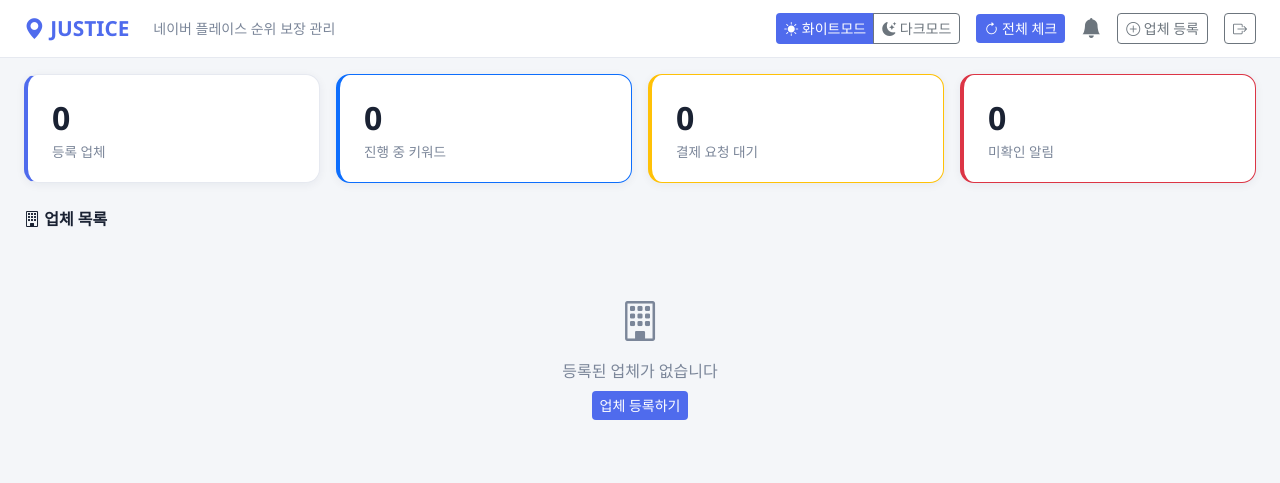
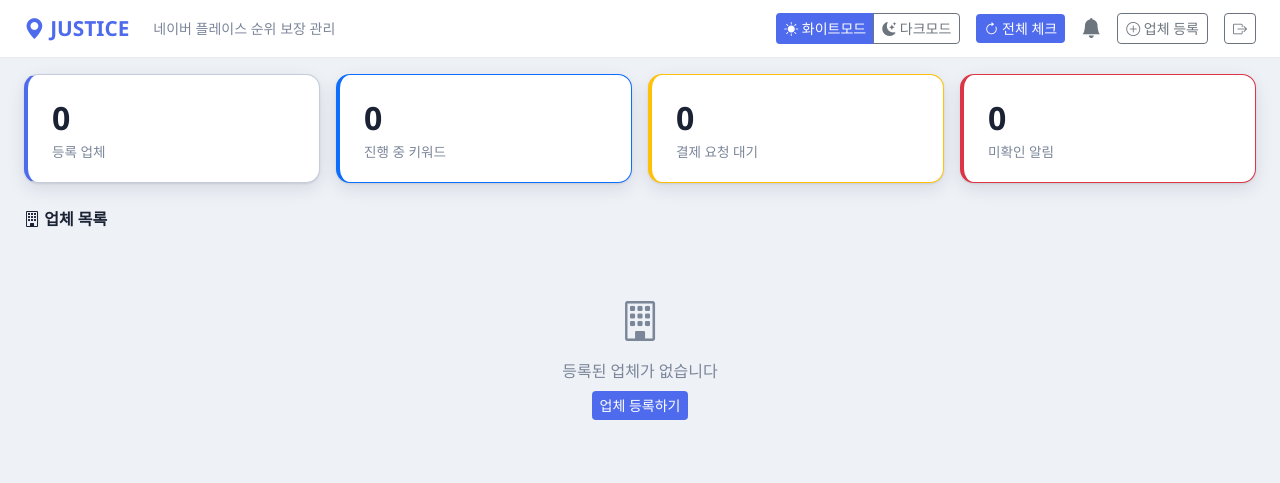
Before and after one commit to ithinki1112/JUSTICE, a Flask app: page / in a window 1280 px wide. Shown: the top 483 px of the page. Run offline with Flask 3, Linux system fonts and the light colour scheme; the visitor is signed in with stand-in values (Sample User, id 1); data that the repository does not hold is empty.

Commit message:
style: 업체/통계 카드 경계 강화 (라이트모드 가시성 개선)
밝은 화면에서 흰 카드 경계가 흐려 구분이 어려운 문제. 카드 전용 테두리색(--card-border)과 그림자(--card-shadow) 추가해 1.5px 진한 테두리+또렷한 그림자 적용. 라이트모드 배경도 약간 진하게(#eef1f6) 대비 강화, 카드 간격 확대.

Co-Authored-By: Claude Opus 4.8 <noreply@anthropic.com>

```diff
--- a/templates/index.html
+++ b/templates/index.html
@@ -14,9 +14,10 @@
   /* ── 라이트(기본) ─────────────────────────────── */
   :root, [data-bs-theme="light"] {
     --brand: #4f6bed; --brand-dark: #3b53d6; --green: #03C75A;
-    --bg: #f4f6f9; --panel: #ffffff; --panel-2: #f7f8fb;
+    --bg: #eef1f6; --panel: #ffffff; --panel-2: #f4f6fb;
     --text: #1a2233; --muted: #7b8699; --border: #e6e9f0;
     --shadow: 0 2px 10px rgba(20,30,60,.06);
+    --card-border: #c4ccdb; --card-shadow: 0 1px 2px rgba(16,24,48,.10), 0 6px 18px rgba(16,24,48,.10);
   }
   /* ── 다크 ─────────────────────────────────────── */
   [data-bs-theme="dark"] {
@@ -24,18 +25,19 @@
     --bg: #0b1020; --panel: #131a2c; --panel-2: #1a2337;
     --text: #e6ebf5; --muted: #8a97b4; --border: #263050;
     --shadow: 0 4px 16px rgba(0,0,0,.35);
+    --card-border: #34406a; --card-shadow: 0 4px 18px rgba(0,0,0,.42);
   }
   body { background: var(--bg); color: var(--text); font-family: 'Segoe UI', sans-serif; transition: background .2s, color .2s; }
   .text-muted { color: var(--muted) !important; }
   .navbar { background: var(--panel); border-bottom: 1px solid var(--border); }
   .navbar-brand { color: var(--brand) !important; font-weight: 800; font-size: 1.3rem; }
-  .stat-card { background: var(--panel); border: 1px solid var(--border); border-radius: 14px; padding: 1.2rem 1.5rem;
-                box-shadow: var(--shadow); border-left: 4px solid var(--brand); }
+  .stat-card { background: var(--panel); border: 1.5px solid var(--card-border); border-radius: 14px; padding: 1.2rem 1.5rem;
+                box-shadow: var(--card-shadow); border-left: 4px solid var(--brand); }
   .stat-card .num { font-size: 2rem; font-weight: 700; color: var(--text); }
   .stat-card .label { color: var(--muted); font-size: .85rem; }
-  .client-card { background: var(--panel); border: 1px solid var(--border); border-radius: 14px; box-shadow: var(--shadow);
-                  margin-bottom: 1rem; overflow: hidden; }
-  .client-header { background: var(--panel-2); padding: .75rem 1.25rem; border-bottom: 1px solid var(--border);
+  .client-card { background: var(--panel); border: 1.5px solid var(--card-border); border-radius: 14px; box-shadow: var(--card-shadow);
+                  margin-bottom: 1.4rem; overflow: hidden; }
+  .client-header { background: var(--panel-2); padding: .8rem 1.25rem; border-bottom: 1.5px solid var(--card-border);
                     display: flex; align-items: center; gap: .5rem; }
   .client-header .place-id { font-size: .75rem; color: var(--muted); }
   .kw-row { padding: .6rem 1.25rem; border-bottom: 1px solid var(--border); }
```
